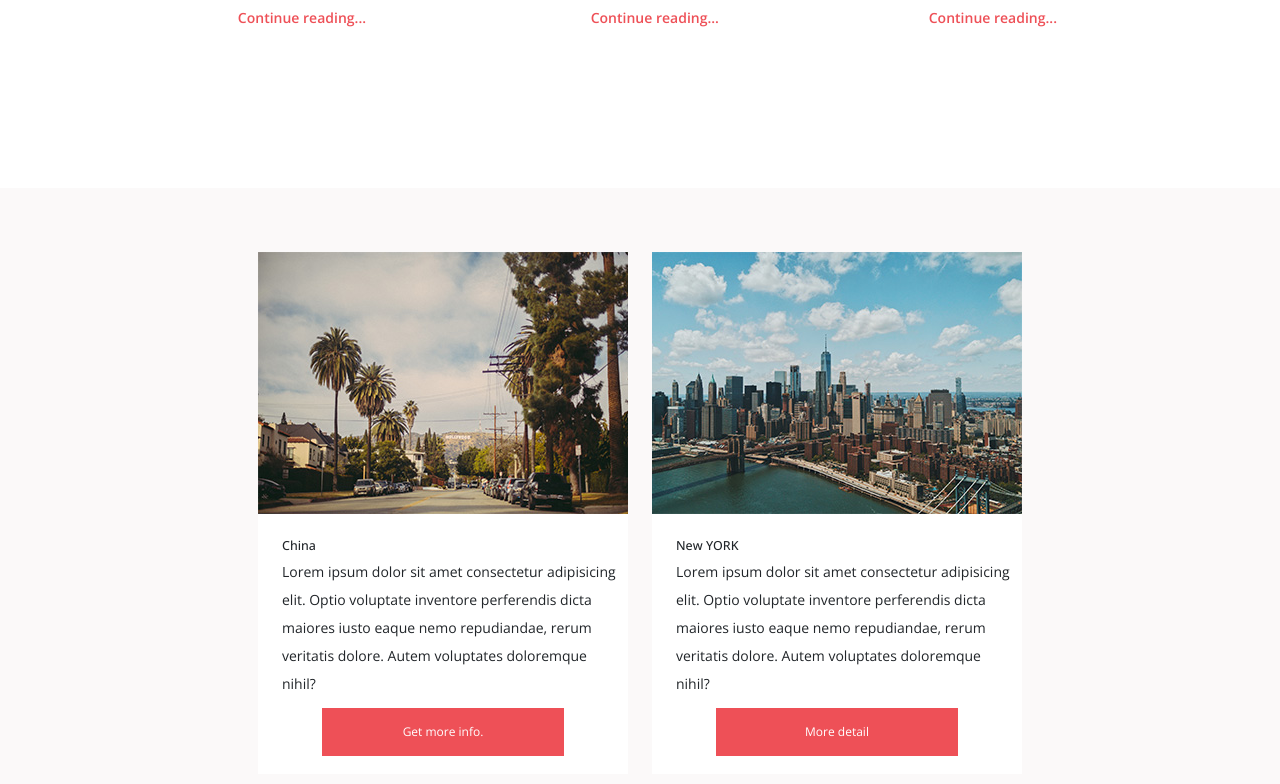
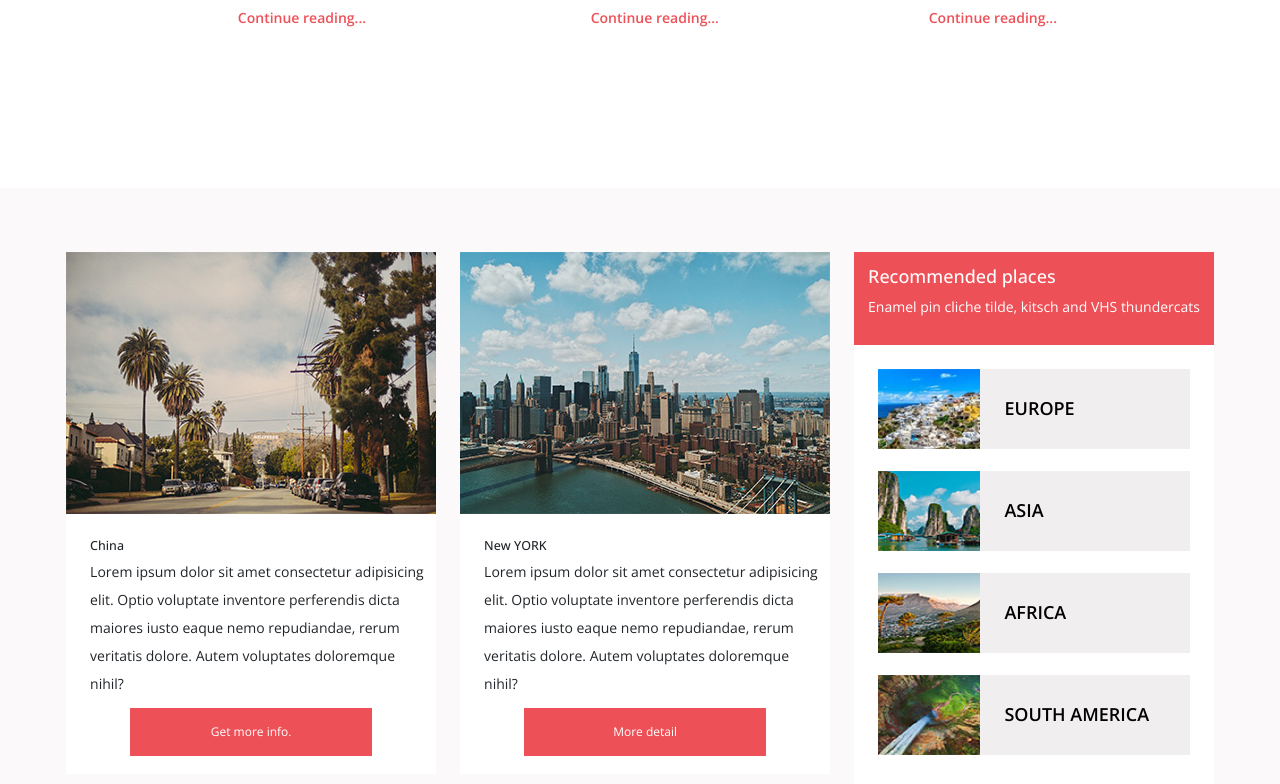
Before and after one commit to rahulrameshm0/level-template-page, a plain HTML site: page index.html in a window 1280 px wide. Shown: the part 1308-2092 px from the top of the page. Drawn offline with nearby package versions, Linux system fonts and the light colour scheme.

Commit message:
section-4 updated

```diff
--- a/index.html
+++ b/index.html
@@ -146,6 +146,31 @@
                 </div>
                 <a class="btn-3" href="">More detail</a>
             </figure>
+
+            <div class="places">
+                <div class="destination-head">
+                    <h4>Recommended places</h4>
+                    <p>Enamel pin cliche tilde, kitsch and VHS thundercats</p>
+                </div>
+                <div class="destination-img">
+                    <div class="img-list">
+                        <img src="img/tn-img-01.jpg" alt="">
+                        <a href="">Europe</a>
+                    </div>
+                    <div class="img-list">
+                        <img src="img/tn-img-02.jpg" alt="">
+                        <a href="">Asia</a>
+                    </div>
+                    <div class="img-list">
+                        <img src="img/tn-img-03.jpg" alt="">
+                        <a href="">Africa</a>
+                    </div>
+                    <div class="img-list">
+                        <img src="img/tn-img-04.jpg" alt="">
+                        <a href="">South America</a>
+                    </div>
+                </div>
+            </div>
         </div>
     </section>
   <!-- BOOT STRAP -->
--- a/style.css
+++ b/style.css
@@ -313,8 +313,8 @@ label{
 
 .figure-container{
     background-color: #fff;
+    padding-bottom: 1.8rem;
     margin-top: 6.4rem;
-    padding-bottom: 1.8rem;
 }
 
 .figure-container,
@@ -347,3 +347,59 @@ label{
 .btn-3:hover{
     background-color: #dd4149;
 }
+
+.places{
+    background-color: #fff;
+    margin-top: 6.4rem;
+}
+
+.destination-img{
+    display: flex;
+    flex-direction: column;
+    gap: 2.2rem;
+    padding: 2.4rem;
+    /* padding-top: 3.4rem; */
+}
+
+.destination-img img{
+    height: 10vh;
+    width: 8vw;
+}
+
+.img-list{
+    display: flex;
+    align-items: center;
+    gap: 2.4rem;
+    background-color: #f0eeee;
+    transition: all 0.3s;
+}
+
+.img-list:hover{
+    background-color: #d4d4d4;
+}
+
+.img-list a{
+    text-decoration: none;
+    font-size:1.8rem;
+    text-transform: uppercase;
+    color: #000;
+    font-weight: 600;
+    letter-spacing:3;
+    transition: all 0.3s;
+}
+
+.img-list a:hover{
+    color: #ee5057;
+}
+
+
+.destination-head{
+    background-color: #ee5057;
+    padding: 1.4rem;
+    color: #ffff
+}
+
+
+.destination-head h4{
+    font-size: 1.8rem;
+}
```
